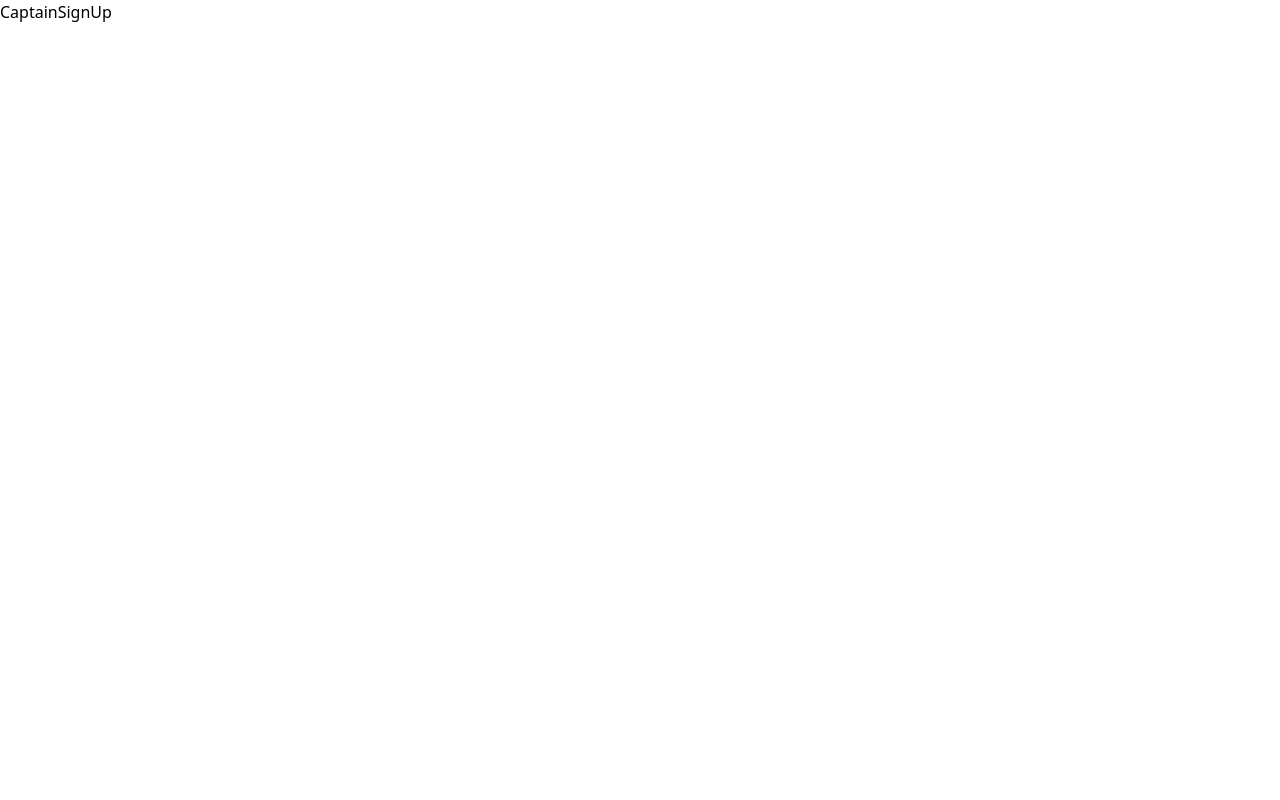
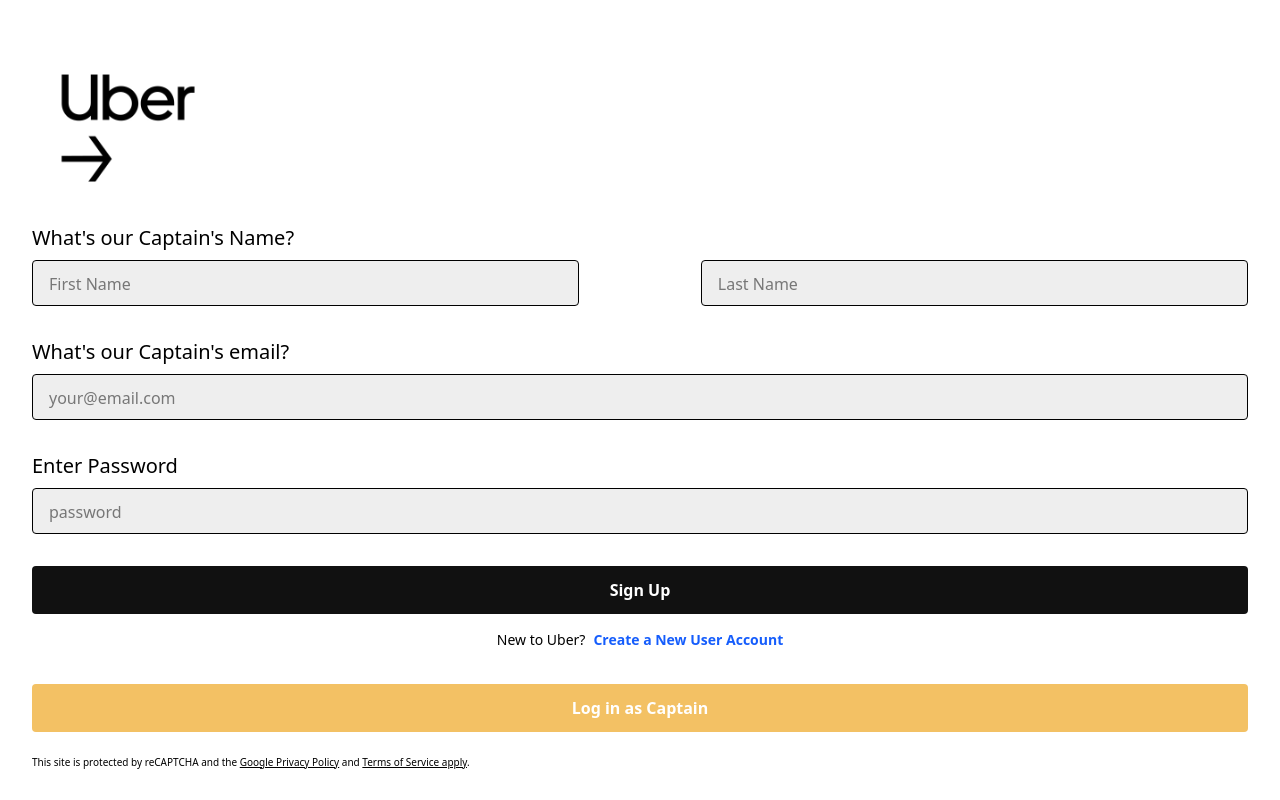
Before and after one commit to be-a-guptaji/Uber, a React (Vite) app in the folder Client/: page /captain-signup in a window 1280 px wide. Built offline with nearby package versions, Linux system fonts and the light colour scheme.

Commit message:
UI UX for captain and user registration and login completed

```diff
--- /dev/null
+++ b/Client/src/contexts/UserContext.tsx
@@ -0,0 +1,31 @@
+import React, { createContext, useState, ReactNode } from "react";
+import { UserType } from "../library/types";
+
+// Define the context value type
+type UserContextType = {
+  user: UserType | null;
+  setUser: React.Dispatch<React.SetStateAction<UserType | null>>;
+};
+
+// Define the context props type
+type UserContextProps = {
+  children: ReactNode;
+};
+
+// Create the context with a default value (set to null or empty structure)
+export const UserDataContext = createContext<UserContextType | undefined>(
+  undefined
+);
+
+const UserContext = ({ children }: UserContextProps) => {
+  const [user, setUser] = useState<UserType | null>(null); // User data
+
+  return (
+    //   Provide the context value
+    <UserDataContext.Provider value={{ user, setUser }}>
+      {children}
+    </UserDataContext.Provider>
+  );
+};
+
+export default UserContext;
--- /dev/null
+++ b/Client/src/library/types.ts
@@ -0,0 +1,38 @@
+// Define the type for the login data
+export type LoginDataType = {
+  email: string;
+  password: string;
+};
+
+// Define the type for the FullName
+export type FullNameType = {
+  firstName: string;
+  lastName?: string;
+};
+
+// Define the type for the Vehicle
+export type VehicleType = {
+  color: string;
+  licencePlate: string;
+  capacity: number;
+  vehicleType: string;
+};
+
+// Define the type for the Location
+export type LocationType = {
+  latitude: number;
+  longitude: number;
+};
+
+// Define the type for the User
+export type UserType = {
+  fullName: FullNameType;
+  email: string;
+  password: string;
+  socketId?: string;
+};
+
+// Define the type for the Captain
+export type CaptainType = {
+  vehicle: VehicleType;
+} & UserType;
--- a/Client/src/main.tsx
+++ b/Client/src/main.tsx
@@ -2,13 +2,17 @@
 import { createRoot } from "react-dom/client";
 import { BrowserRouter } from "react-router";
 import App from "./App.tsx";
+import UserContext from "./contexts/UserContext.tsx";
 import "./index.css";
 
 createRoot(document.getElementById("root")!).render(
   <StrictMode>
-    {/* Wrap your app in a BrowserRouter */}
-    <BrowserRouter>
-      <App />
-    </BrowserRouter>
+    {/* Wrap your app in a UserContext */}
+    <UserContext>
+      {/* Wrap your app in a BrowserRouter */}
+      <BrowserRouter>
+        <App />
+      </BrowserRouter>
+    </UserContext>
   </StrictMode>
 );
--- a/Client/src/pages/CaptainElements/CaptainSignUp.tsx
+++ b/Client/src/pages/CaptainElements/CaptainSignUp.tsx
@@ -1,5 +1,185 @@
+import { useState } from "react";
+import { CaptainType } from "../../library/types";
+import { Link } from "react-router";
+
 const CaptainSignUp = () => {
-  return <div>CaptainSignUp</div>;
+  const [firstName, setFirstName] = useState<string>(""); // Captain first name
+  const [lastName, setLastName] = useState<string>(""); // Captain last name
+  const [email, setEmail] = useState<string>(""); // Captain email
+  const [password, setPassword] = useState<string>(""); // Captain password
+  const [vehicleColor, setVehicleColor] = useState<string>(""); // Captain vehicle color
+  const [vehicleLicencePlate, setVehicleLicencePlate] = useState<string>(""); // Captain vehicle licence plate
+  const [vehicleCapacity, setVehicleCapacity] = useState<number>(1); // Captain vehicle capacity
+  const [vehicleType, setVehicleType] = useState<string>(""); // Captain vehicle type
+  const [captainData, setCaptainData] = useState<CaptainType | null>(null); // Captain data
+
+  // Handle first name change
+  const handleFirstName = (firstName: string) => {
+    setFirstName(firstName);
+  };
+
+  // Handle last name change
+  const handleLastName = (lastName: string) => {
+    setLastName(lastName);
+  };
+
+  // Handle email change
+  const handleEmail = (email: string) => {
+    setEmail(email);
+  };
+
+  // Handle password change
+  const handlePassword = (password: string) => {
+    setPassword(password);
+  };
+
+  // Handle form submission
+  const handleSubmit = (event: React.FormEvent<HTMLFormElement>) => {
+    event.preventDefault(); // Prevent the form from submitting
+
+    // Setting Captain Data
+    setCaptainData({
+      fullName: {
+        firstName,
+        lastName,
+      },
+      email,
+      password,
+      vehicle: {
+        color: vehicleColor,
+        licencePlate: vehicleLicencePlate,
+        capacity: vehicleCapacity,
+        vehicleType,
+      },
+    });
+
+    // Reset form fields
+    setFirstName("");
+    setLastName("");
+    setEmail("");
+    setPassword("");
+    setVehicleColor("");
+    setVehicleLicencePlate("");
+    setVehicleCapacity(1);
+    setVehicleType("");
+  };
+
+  return (
+    <>
+      {/* Login form */}
+      <div className="p-8 h-dvh flex flex-col items-center justify-between">
+        {/* Login form container */}
+        <div className="w-full">
+          {/* Logo */}
+          <img
+            src="./UberCaptain.webp"
+            className="invert w-48"
+            alt="Uber Captain Logo"
+          />
+          {/* Form for Captain login */}
+          <form
+            onSubmit={(event) => {
+              handleSubmit(event);
+            }}
+          >
+            {/* Name Section */}
+            <label htmlFor="firstName">
+              <h3 className="text-xl mb-2 font-medium">
+                What&apos;s our Captain&apos;s Name?
+              </h3>
+            </label>
+
+            <div className="flex justify-between w-full">
+              {/* First Name Section */}
+              <input
+                type="text"
+                id="firstName"
+                placeholder="First Name"
+                value={firstName}
+                onChange={(e) => handleFirstName(e.target.value)}
+                className="bg-[#eeeeee] mb-8 rounded px-4 py-2 border w-[45%] text-lg placeholder:text-base"
+                required
+              />
+
+              {/* Last Name Section */}
+              <input
+                type="text"
+                id="lastName"
+                placeholder="Last Name"
+                value={lastName}
+                onChange={(e) => handleLastName(e.target.value)}
+                className="bg-[#eeeeee] mb-8 rounded px-4 py-2 border w-[45%] text-lg placeholder:text-base"
+                required
+              />
+            </div>
+
+            {/* Email Section */}
+            <label htmlFor="email">
+              <h3 className="text-xl mb-2 font-medium">
+                What&apos;s our Captain&apos;s email?
+              </h3>
+            </label>
+            <input
+              type="email"
+              id="email"
+              placeholder="your@email.com"
+              value={email}
+              onChange={(e) => handleEmail(e.target.value)}
+              className="bg-[#eeeeee] mb-8 rounded px-4 py-2 border w-full text-lg placeholder:text-base"
+              required
+            />
+
+            {/* Password Section */}
+            <label htmlFor="password">
+              <h3 className="text-xl mb-2 font-medium">Enter Password</h3>
+            </label>
+            <input
+              type="password"
+              id="password"
+              placeholder="password"
+              value={password}
+              onChange={(e) => handlePassword(e.target.value)}
+              className="bg-[#eeeeee] mb-8 rounded px-4 py-2 border w-full text-lg placeholder:text-base"
+              required
+            />
+
+            {/* Sign Up Button For New Captains */}
+            <button className="bg-[#111] text-white font-semibold mb-4 rounded px-4 py-3 w-full">
+              Sign Up
+            </button>
+          </form>
+
+          {/* Link Button For Creating New Users */}
+          <p className="text-sm font-medium text-center mb-8">
+            New to Uber?
+            <Link to={"/signup"} className="font-semibold text-blue-600 ml-2">
+              Create a New User Account
+            </Link>
+          </p>
+        </div>
+
+        {/* Sign up container for new Captains */}
+        <div className="w-full">
+          {/* Sign up button for new Captains */}
+          <Link
+            to="/captain-login"
+            className="bg-[#f3c164] text-white font-semibold mb-4 rounded px-4 py-3 w-full flex items-center justify-center"
+          >
+            Log in as Captain
+          </Link>
+
+          {/* Footer Section and Privacy Policy */}
+          <div className="w-full">
+            <p className="text-[10px] mt-6 leading-tight">
+              This site is protected by reCAPTCHA and the{" "}
+              <span className="underline">Google Privacy Policy</span> and{" "}
+              <span className="underline">Terms of Service apply</span>.
+            </p>
+          </div>
+        </div>
+      </div>
+    </>
+  );
 };
 
 export default CaptainSignUp;
--- a/Client/src/pages/UserElements/UserSignUp.tsx
+++ b/Client/src/pages/UserElements/UserSignUp.tsx
@@ -1,17 +1,24 @@
 import { useState } from "react";
 import { Link } from "react-router";
-
-// Interface for User data
-interface UserDataProps {
-  email: string;
-  password: string;
-}
+import { UserType } from "../../library/types";
 
 // User sign up component
 const UserSignUp = () => {
+  const [firstName, setFirstName] = useState<string>(""); // User first name
+  const [lastName, setLastName] = useState<string>(""); // User last name
   const [email, setEmail] = useState<string>(""); // User email
   const [password, setPassword] = useState<string>(""); // User password
-  const [userData, setUserData] = useState<UserDataProps | null>(null); // User data
+  const [userData, setUserData] = useState<UserType | null>(null); // User data
+
+  // Handle first name change
+  const handleFirstName = (firstName: string) => {
+    setFirstName(firstName);
+  };
+
+  // Handle last name change
+  const handleLastName = (lastName: string) => {
+    setLastName(lastName);
+  };
 
   // Handle email change
   const handleEmail = (email: string) => {
@@ -29,11 +36,17 @@
 
     // Setting User Data
     setUserData({
-      email: email,
-      password: password,
+      fullName: {
+        firstName,
+        lastName,
+      },
+      email,
+      password,
     });
 
     // Reset form fields
+    setFirstName("");
+    setLastName("");
     setEmail("");
     setPassword("");
   };
@@ -45,12 +58,8 @@
         {/* Login form container */}
         <div className="w-full">
           {/* Logo */}
-          <img
-            src="./UberCaptain.webp"
-            className="invert w-48"
-            alt="Uber Captain Logo"
-          />
-          {/* Form for Captain login */}
+          <img src="./Uber.png" className="w-48" alt="Uber Logo" />
+          {/* Form for User login */}
           <form
             onSubmit={(event) => {
               handleSubmit(event);
@@ -63,14 +72,15 @@
               </h3>
             </label>
 
+            <div className="flex justify-between w-full">
               {/* First Name Section */}
               <input
                 type="text"
                 id="firstName"
                 placeholder="First Name"
-              value={email}
-              onChange={(e) => handleEmail(e.target.value)}
-              className="bg-[#eeeeee] mb-8 rounded px-4 py-2 border w-full text-lg placeholder:text-base"
+                value={firstName}
+                onChange={(e) => handleFirstName(e.target.value)}
+                className="bg-[#eeeeee] mb-8 rounded px-4 py-2 border w-[45%] text-lg placeholder:text-base"
                 required
               />
 
@@ -79,11 +89,12 @@
                 type="text"
                 id="lastName"
                 placeholder="Last Name"
-              value={email}
-              onChange={(e) => handleEmail(e.target.value)}
-              className="bg-[#eeeeee] mb-8 rounded px-4 py-2 border w-full text-lg placeholder:text-base"
+                value={lastName}
+                onChange={(e) => handleLastName(e.target.value)}
+                className="bg-[#eeeeee] mb-8 rounded px-4 py-2 border w-[45%] text-lg placeholder:text-base"
                 required
               />
+            </div>
 
             {/* Email Section */}
             <label htmlFor="email">
@@ -115,14 +126,14 @@
               required
             />
 
-            {/* Login Button For Existing Captains */}
+            {/* Sign Up Button For New Captains */}
             <button className="bg-[#111] text-white font-semibold mb-4 rounded px-4 py-3 w-full">
-              Login
+              Sign Up
             </button>
           </form>
 
-          {/* Login Button For Existing Captains */}
-          <p className="text-sm font-medium text-center">
+          {/* Link Button For Creating New Captains */}
+          <p className="text-sm font-medium text-center mb-8">
             Join a fleet?
             <Link
               to={"/captain-signup"}
@@ -133,15 +144,24 @@
           </p>
         </div>
 
-        {/* Sign up container for new Captains */}
+        {/* Sign up container for New User */}
         <div className="w-full">
-          {/* Sign up button for new Captains */}
+          {/* Sign up button for New User */}
           <Link
             to="/login"
             className="bg-[#10b461] text-white font-semibold mb-4 rounded px-4 py-3 w-full flex items-center justify-center"
           >
-            Login as User
+            Log in as User
           </Link>
+
+          {/* Footer Section and Privacy Policy */}
+          <div className="w-full">
+            <p className="text-[10px] leading-tight">
+              This site is protected by reCAPTCHA and the{" "}
+              <span className="underline">Google Privacy Policy</span> and{" "}
+              <span className="underline">Terms of Service apply</span>.
+            </p>
+          </div>
         </div>
       </div>
     </>
```
Also changed, not shown: Client/src/pages/CaptainElements/CaptainLogin.tsx (+8 -13 lines), Client/src/pages/UserElements/UserLogin.tsx (+5 -10 lines). Lines whose indentation alone changed are shown as unchanged.
